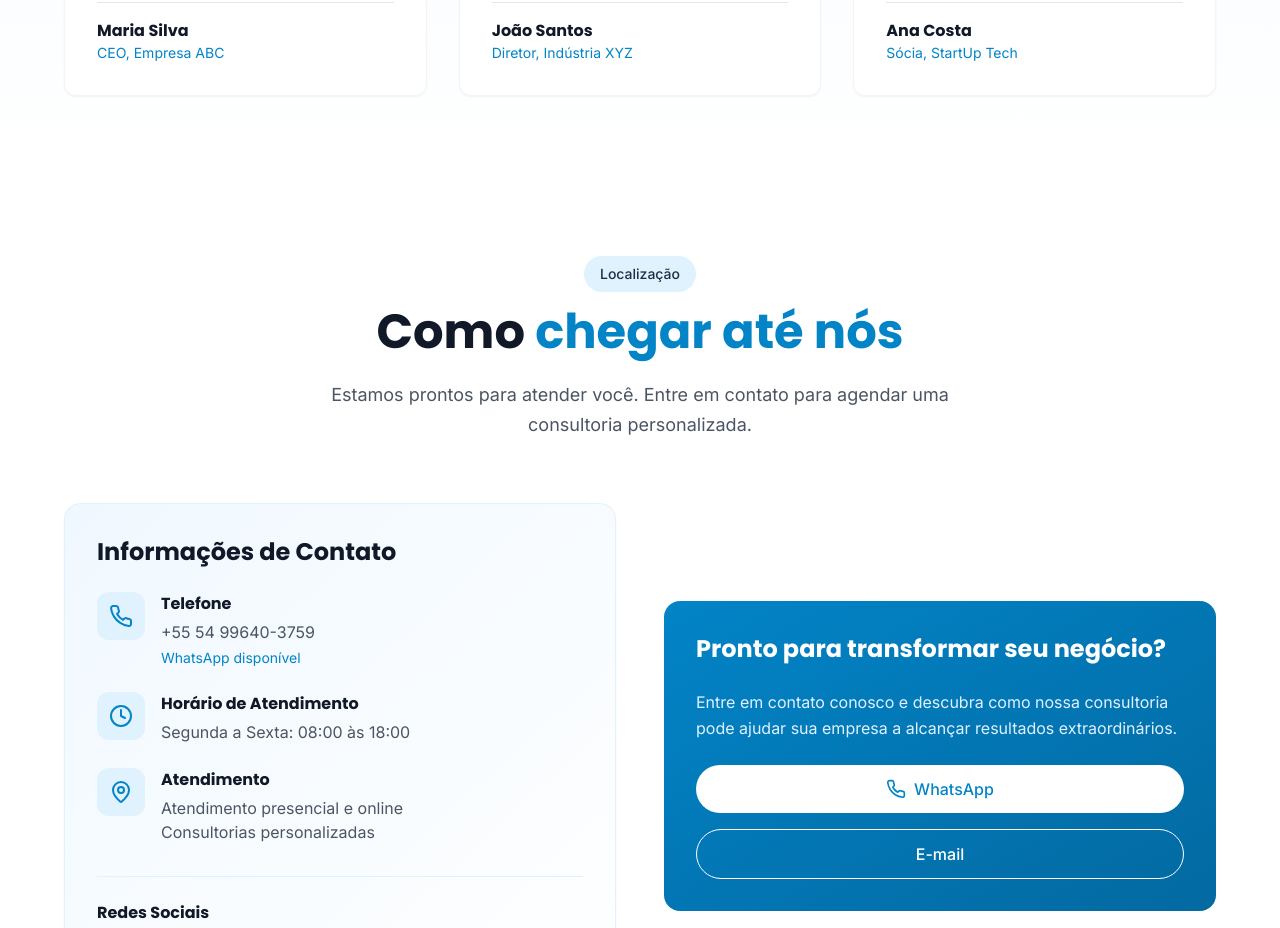
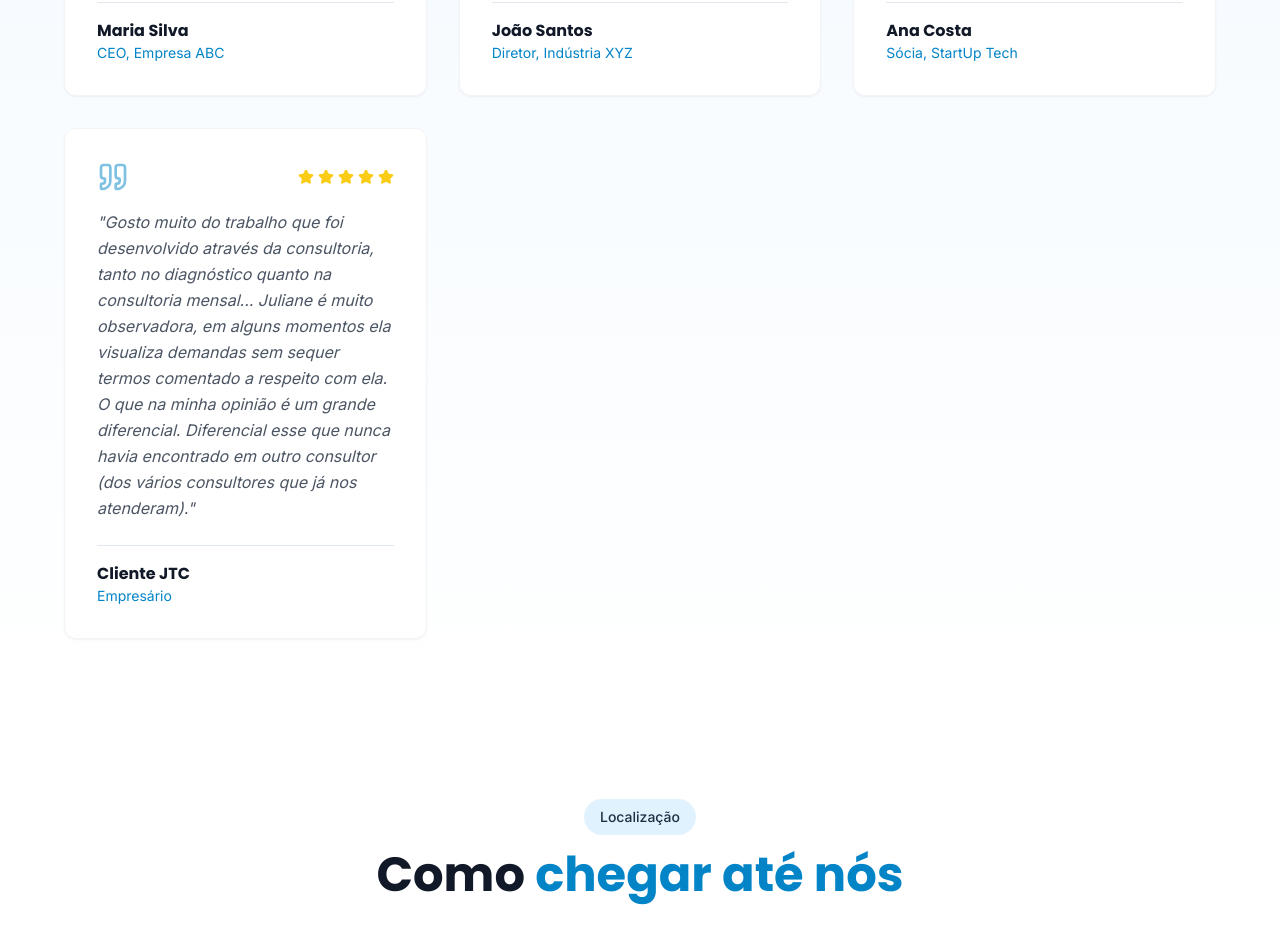
Before and after one commit to DevZipMateus/juliane-teixeira, a React (Vite) app: page / in a window 1280 px wide. Shown: the part 5739-6667 px from the top of the page. Built offline with nearby package versions, Linux system fonts and the light colour scheme.

Commit message:
Add feedback to testimonials section
Add the provided feedback to the testimonials section.

```diff
--- a/src/components/TestimonialsSection.tsx
+++ b/src/components/TestimonialsSection.tsx
@@ -24,6 +24,13 @@ const testimonials = [
     content: "Recomendo fortemente! A experiência prática da consultoria nos ajudou a tomar decisões mais assertivas e acelerar nosso crescimento.",
     rating: 5,
     delay: 400
+  },
+  {
+    name: "Cliente JTC",
+    position: "Empresário",
+    content: "Gosto muito do trabalho que foi desenvolvido através da consultoria, tanto no diagnóstico quanto na consultoria mensal... Juliane é muito observadora, em alguns momentos ela visualiza demandas sem sequer termos comentado a respeito com ela. O que na minha opinião é um grande diferencial. Diferencial esse que nunca havia encontrado em outro consultor (dos vários consultores que já nos atenderam).",
+    rating: 5,
+    delay: 600
   }
 ];
 
```
